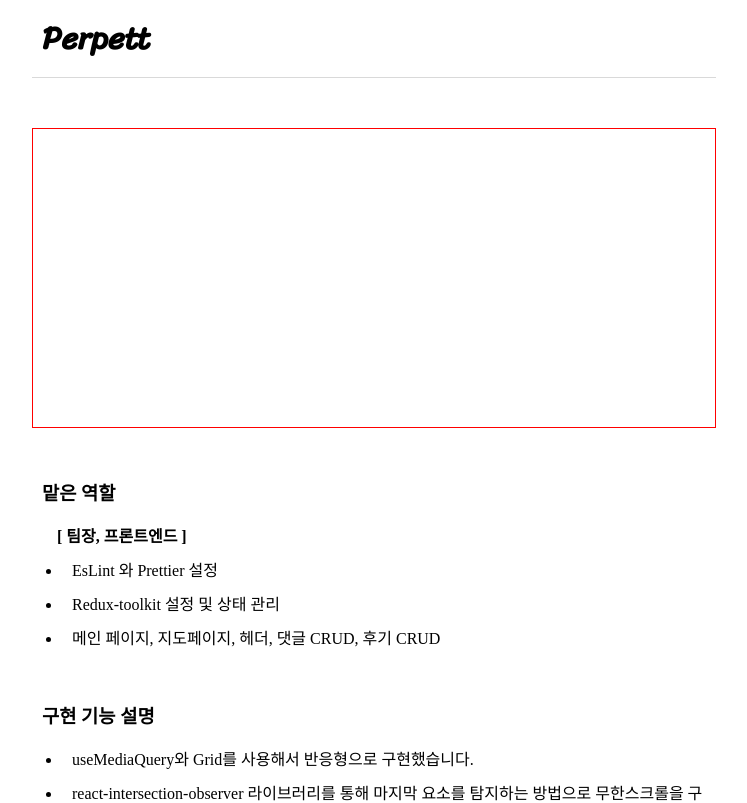
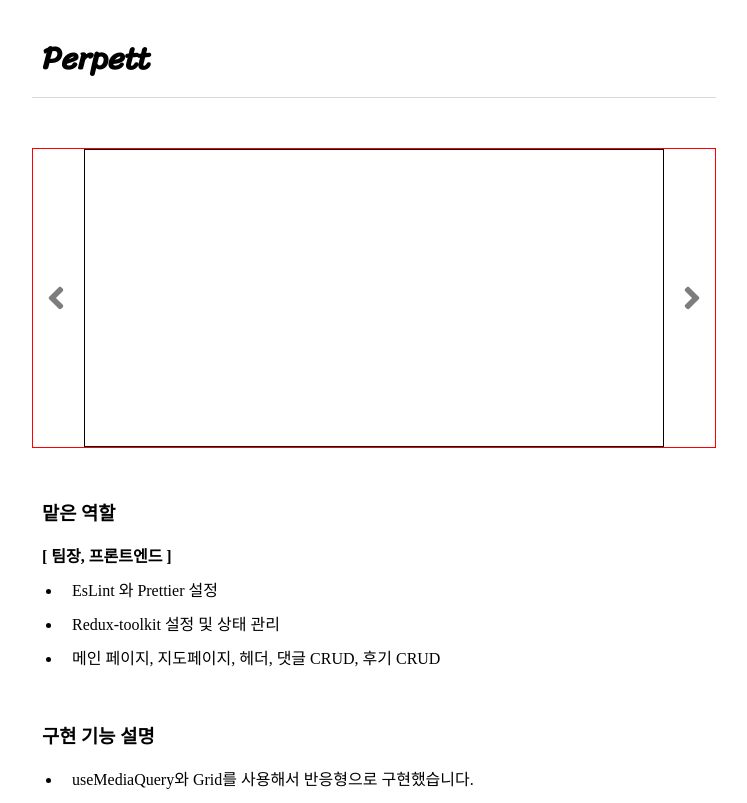
Before and after one commit to jieuny0314/portfolio, a React (Create React App) app: page /project/0 in a window 1280 px wide. Shown: the top 803 px of the page, without its empty margins (266-1013 px from the left). Built offline with nearby package versions, Linux system fonts and the light colour scheme; a web font is replaced by a local one.

Commit message:
:lipstick: Style : Router 이동 시 전환 모션 추가

```diff
--- a/package.json
+++ b/package.json
@@ -6,6 +6,7 @@
     "@testing-library/jest-dom": "^5.17.0",
     "@testing-library/react": "^13.4.0",
     "@testing-library/user-event": "^13.5.0",
+    "framer-motion": "^10.16.1",
     "react": "^18.2.0",
     "react-dom": "^18.2.0",
     "react-icons": "^4.10.1",
--- a/src/App.js
+++ b/src/App.js
@@ -2,24 +2,15 @@ import "./App.css";
 import styled from "styled-components";
 import Main from "./Components/Main";
 import ProjectDetail from "./Components/ProjectDetail";
-import { BrowserRouter as Router, Routes, Route } from "react-router-dom";
-
-// const MainContainer = styled.div`
-//   display: flex;
-//   flex-direction: column;
-//   align-items: center;
-//   justify-content: center;
-// `;
+import { Routes, Route } from "react-router-dom";
 
 function App() {
   return (
     <>
-      <Router>
-        <Routes>
-          <Route path="/" element={<Main />}></Route>
-          <Route path="/project/:id" element={<ProjectDetail />}></Route>
-        </Routes>
-      </Router>
+      <Routes>
+        <Route path="/" element={<Main />}></Route>
+        <Route path="/project/:id" element={<ProjectDetail />}></Route>
+      </Routes>
     </>
   );
 }
--- a/src/Components/ProjectCard.jsx
+++ b/src/Components/ProjectCard.jsx
@@ -107,7 +107,7 @@ const ProjectCardContainer = styled.div`
   .title::before {
     content: "";
     width: 40%;
-    height: 25%;
+    height: 22%;
     background-color: ${(props) =>
       props.$index === 0
         ? "#ffcd4a"
--- a/src/Components/ProjectDetail.jsx
+++ b/src/Components/ProjectDetail.jsx
@@ -1,6 +1,8 @@
 import styled from "styled-components";
 import { useLocation } from "react-router-dom";
 import { useMediaQuery } from "react-responsive";
+import { FaAngleLeft, FaAngleRight } from "react-icons/fa";
+import { motion } from "framer-motion";
 
 const Background = styled.div`
   width: 100vw;
@@ -14,6 +16,7 @@ const ProjectDetailContainer = styled.div`
   width: ${(props) => (props.$ismobile ? "100%" : "55%")};
   padding: ${(props) => (props.$ismobile ? "30px" : "10px")};
   overflow-x: hidden;
+  margin-top: 20px;
   min-width: ${(props) => (props.$ismobile ? "375px" : "600px")};
 
   ul {
@@ -49,6 +52,25 @@ const ProjectDetailContainer = styled.div`
   .previewBox {
     height: 300px;
     border: 1px solid red;
+    display: flex;
+    align-items: center;
+    justify-content: center;
+
+    .arrow {
+      color: #7d7d7d;
+      cursor: pointer;
+
+      &:hover {
+        color: black;
+      }
+    }
+
+    .imgBox {
+      width: 85%;
+      height: 100%;
+      border: 1px solid black;
+      margin: 0 10px;
+    }
   }
 
   .title,
@@ -72,7 +94,7 @@ const ProjectDetailContainer = styled.div`
     &:first-child {
       list-style: none;
       font-weight: bold;
-      margin-left: 15px;
+      margin-left: 0;
     }
   }
 
@@ -100,6 +122,10 @@ const ProjectDetailContainer = styled.div`
       text-decoration: none;
       border-bottom: 1px solid black;
       padding-bottom: 1px;
+
+      &:hover {
+        font-weight: bold;
+      }
     }
   }
 `;
@@ -215,13 +241,22 @@ function ProjectDetail() {
   const projectNum = useLocation().pathname.split("/")[2];
 
   return (
+    <motion.div
+      initial={{ opacity: 0 }}
+      animate={{ opacity: 1 }}
+      exit={{ opacity: 0 }}
+    >
       <Background>
         <ProjectDetailContainer $ismobile={isMobile}>
           <div className="titleBox">
             <h2 className="title">{projectsDetail[projectNum].title}</h2>
           </div>
           <div className="divisionLine" />
-        <div className="previewBox"></div>
+          <div className="previewBox">
+            <FaAngleLeft size="36" className="arrow prev" />
+            <div className="imgBox"></div>
+            <FaAngleRight size="36" className="arrow next" />
+          </div>
           <div className="roleBox">
             <h3 className="roleTitle">맡은 역할</h3>
             <ul>
@@ -274,6 +309,7 @@ function ProjectDetail() {
           </div>
         </ProjectDetailContainer>
       </Background>
+    </motion.div>
   );
 }
 
--- /dev/null
+++ b/src/Components/ScrollToTop.jsx
@@ -0,0 +1,14 @@
+import { useEffect } from "react";
+import { useLocation } from "react-router-dom";
+
+function ScrollToTop() {
+  const { pathname } = useLocation();
+
+  useEffect(() => {
+    window.scrollTo(0, 0);
+  }, [pathname]);
+
+  return null;
+}
+
+export default ScrollToTop;
--- a/src/Components/Skills.jsx
+++ b/src/Components/Skills.jsx
@@ -10,7 +10,6 @@ const SkillsContainer = styled.div`
   display: flex;
   align-items: center;
   justify-content: center;
-  border: 1px solid green;
   z-index: 100;
 `;
 
@@ -56,7 +55,7 @@ const StackBox = styled.div`
     z-index: -1;
     left: -3px;
     bottom: 10px;
-    width: ${(props) => (props.$ismobile ? "90px" : "120px")};
+    width: ${(props) => (props.$ismobile ? "90px" : "145px")};
     height: ${(props) => (props.$ismobile ? "5px" : "10px")};
     content: "";
   }
--- a/src/index.js
+++ b/src/index.js
@@ -1,13 +1,18 @@
-import React from 'react';
-import ReactDOM from 'react-dom/client';
-import './index.css';
-import App from './App';
-import reportWebVitals from './reportWebVitals';
+import React from "react";
+import ReactDOM from "react-dom/client";
+import "./index.css";
+import App from "./App";
+import reportWebVitals from "./reportWebVitals";
+import ScrollToTop from "./Components/ScrollToTop";
+import { BrowserRouter as Router } from "react-router-dom";
 
-const root = ReactDOM.createRoot(document.getElementById('root'));
+const root = ReactDOM.createRoot(document.getElementById("root"));
 root.render(
   <React.StrictMode>
-    <App />
+    <Router>
+      <ScrollToTop />
+      <App />
+    </Router>
   </React.StrictMode>
 );
 
```
Also changed, not shown: 1 other file (tests, documents, lock files or other folders). Lines whose indentation alone changed are shown as unchanged.
